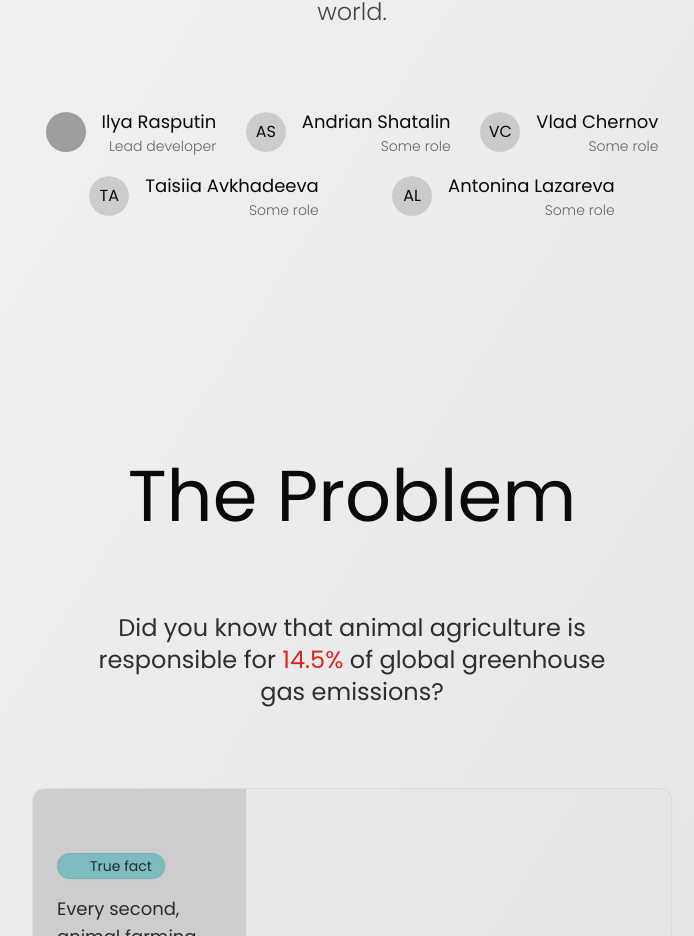
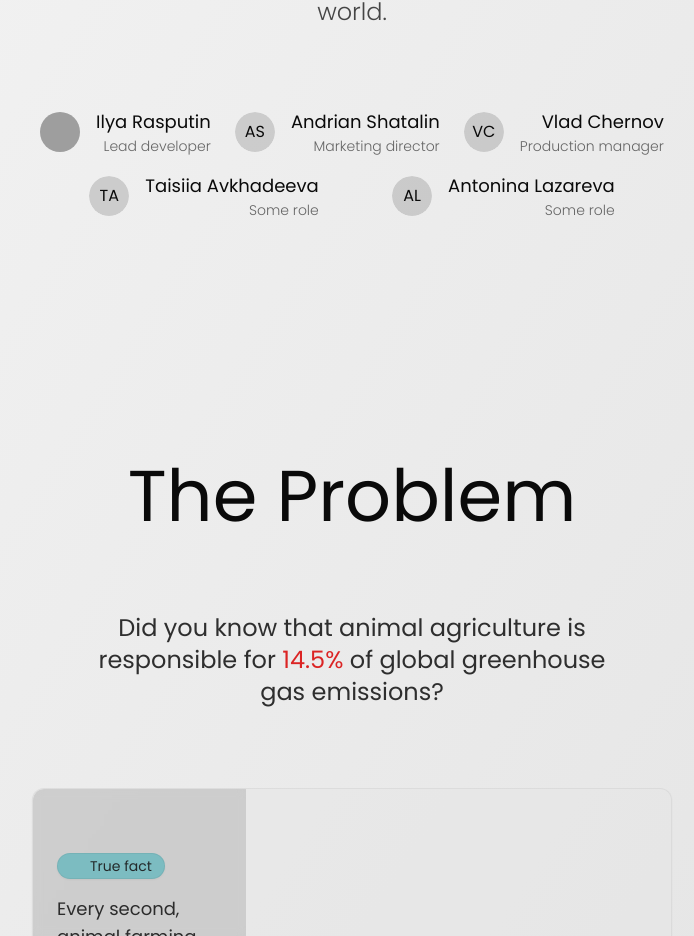
Before and after one commit to konyogony/nutrivibe, a Next.js app: page / in a window 1280 px wide. Shown: the part 1092-2028 px from the top of the page, without its empty margins (288-982 px from the left). Built offline with nearby package versions, Linux system fonts and the light colour scheme; no server answers; grey boxes are pictures that could not be loaded; some icons are missing.

Commit message:
change roles 2/4

```diff
--- a/config.ts
+++ b/config.ts
@@ -18,8 +18,8 @@ export const nutrivibeTeam: TeamMember[] = [
         link: 'https://github.com/konyogony',
         img: 'https://avatars.githubusercontent.com/u/45127834?v=4',
     },
-    { name: 'Andrian Shatalin', position: 'Some role' },
-    { name: 'Vlad Chernov', position: 'Some role' },
+    { name: 'Andrian Shatalin', position: 'Marketing director' },
+    { name: 'Vlad Chernov', position: 'Production manager' },
     { name: 'Taisiia Avkhadeeva', position: 'Some role' },
     { name: 'Antonina Lazareva', position: 'Some role' },
 ];
```
